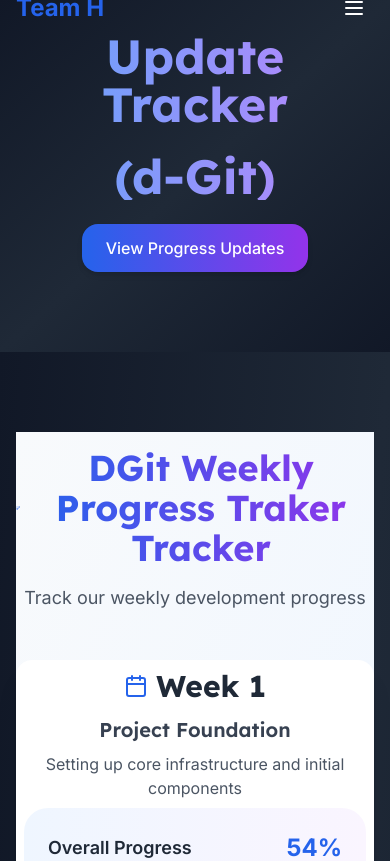
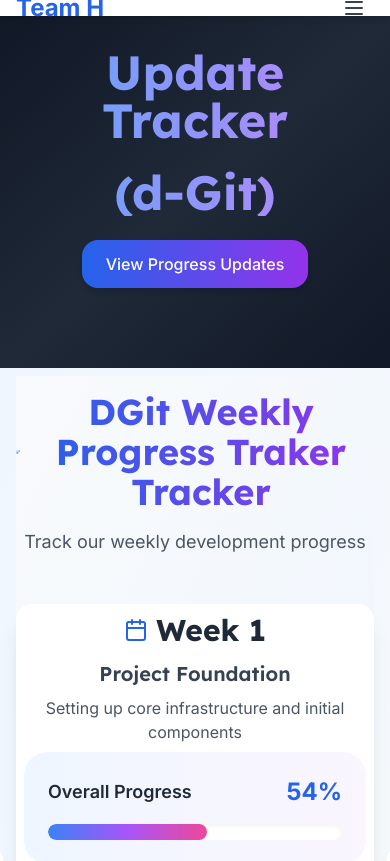
Before and after one commit to mohitmehta60/TeamH_Update_Tracker, a React (Vite) app: page / in a window 390 px wide. Shown: the top 861 px of the page. Built offline with nearby package versions, Linux system fonts and the light colour scheme.

Commit message:
Remove Error Related to UI

```diff
--- a/src/App.jsx
+++ b/src/App.jsx
@@ -55,16 +55,27 @@ function App() {
   return (
     <div className="min-h-screen flex flex-col bg-gray-900">
       <Header />
-      <main className="flex-grow">
+      <main className="mt-16 md:mt-20">
         <ProjectOverview />
+        <section
+          id="weekly-progress"
+          className="py-8 bg-gradient-to-br from-blue-50 to-slate-50"
+        >
+          <div className="container mx-auto px-4">
+            <motion.div
+              initial={{ opacity: 0, y: 20 }}
+              whileInView={{ opacity: 1, y: 0 }}
+              transition={{ duration: 0.6 }}
+              viewport={{ once: true }}
+            ></motion.div>
+            <WeeklyProgressTracker />
+          </div>
+        </section>
         <section
           id="team"
           className="py-20 bg-gradient-to-br from-gray-900 via-gray-800 to-gray-900"
         >
           <div className="container mx-auto px-4">
-            <div className="pb-[55px]">
-              <WeeklyProgressTracker />
-            </div>
             <motion.div
               initial={{ opacity: 0, y: 20 }}
               whileInView={{ opacity: 1, y: 0 }}
--- a/src/components/Header.jsx
+++ b/src/components/Header.jsx
@@ -1,35 +1,38 @@
-import { useState, useEffect } from 'react'
-import { motion } from 'framer-motion'
+import { motion } from "framer-motion";
 
 const Header = () => {
-  const [scrolled, setScrolled] = useState(false)
-
-  useEffect(() => {
-    const handleScroll = () => {
-      const isScrolled = window.scrollY > 10
-      if (isScrolled !== scrolled) {
-        setScrolled(isScrolled)
+  // Generalized scroll handler
+  const handleNavClick = (e, sectionId) => {
+    e.preventDefault();
+    if (sectionId === "home") {
+      window.scrollTo({ top: 0, behavior: "smooth" });
+    } else {
+      const section = document.getElementById(sectionId);
+      if (section) {
+        section.scrollIntoView({ behavior: "smooth" });
       }
     }
-
-    window.addEventListener('scroll', handleScroll)
-    return () => {
-      window.removeEventListener('scroll', handleScroll)
-    }
-  }, [scrolled])
+  };
 
   const navLinks = [
-    { name: 'Home', href: '#' },
-    { name: 'Team', href: '#team' },
-    { name: 'Updates', href: '#updates' },
-    { name: 'GitHub', href: 'https://github.com/Nakulsaini07-coder/TeamH_Update_Tracker' }
-  ]
+    { name: "Home", href: "#", onClick: (e) => handleNavClick(e, "home") },
+    {
+      name: "Weekly Progress",
+      href: "#weekly-progress",
+      onClick: (e) => handleNavClick(e, "weekly-progress"),
+    },
+    { name: "Team", href: "#team", onClick: (e) => handleNavClick(e, "team") },
+    { name: "Updates", href: "#updates", onClick: (e) => handleNavClick(e, "updates") },
+    {
+      name: "GitHub",
+      href: "https://github.com/Nakulsaini07-coder/TeamH_Update_Tracker",
+      // No onClick for external link
+    },
+  ];
 
   return (
     <motion.header
-      className={`fixed top-0 left-0 right-0 z-50 transition-all duration-300 ${
-        scrolled ? 'bg-white shadow-md' : 'bg-transparent'
-      }`}
+      className="fixed top-0 left-0 right-0 z-50 bg-white shadow-md transition-all duration-300"
       initial={{ y: -100 }}
       animate={{ y: 0 }}
       transition={{ duration: 0.5 }}
@@ -43,7 +46,7 @@ const Header = () => {
             transition={{ delay: 0.2 }}
           >
             <a href="#" className="flex items-center">
-              <span className={`text-2xl font-bold ${scrolled ? 'text-primary-600' : 'text-primary-600'}`}>
+              <span className="text-2xl font-bold text-primary-600">
                 Team H
               </span>
             </a>
@@ -54,14 +57,15 @@ const Header = () => {
               <motion.a
                 key={link.name}
                 href={link.href}
-                className={`text-sm font-medium transition-colors ${
-                  scrolled ? 'text-gray-700 hover:text-primary-600' : 'text-gray-800 hover:text-primary-500'
-                }`}
+                onClick={link.onClick}
+                className="text-sm font-medium transition-colors text-gray-700 hover:text-primary-600"
                 initial={{ opacity: 0 }}
                 animate={{ opacity: 1 }}
                 transition={{ delay: 0.2 + index * 0.1 }}
                 whileHover={{ scale: 1.05 }}
                 whileTap={{ scale: 0.95 }}
+                target={link.name === "GitHub" ? "_blank" : undefined}
+                rel={link.name === "GitHub" ? "noopener noreferrer" : undefined}
               >
                 {link.name}
               </motion.a>
@@ -69,16 +73,27 @@ const Header = () => {
           </nav>
 
           <div className="md:hidden">
-            <button className={`p-2 focus:outline-none ${scrolled ? 'text-gray-700' : 'text-white'}`}>
-              <svg xmlns="http://www.w3.org/2000/svg" className="h-6 w-6" fill="none" viewBox="0 0 24 24" stroke="currentColor">
-                <path strokeLinecap="round" strokeLinejoin="round" strokeWidth={2} d="M4 6h16M4 12h16M4 18h16" />
+            <button className="p-2 focus:outline-none text-gray-700">
+              <svg
+                xmlns="http://www.w3.org/2000/svg"
+                className="h-6 w-6"
+                fill="none"
+                viewBox="0 0 24 24"
+                stroke="currentColor"
+              >
+                <path
+                  strokeLinecap="round"
+                  strokeLinejoin="round"
+                  strokeWidth={2}
+                  d="M4 6h16M4 12h16M4 18h16"
+                />
               </svg>
             </button>
           </div>
         </div>
       </div>
     </motion.header>
-  )
-}
+  );
+};
 
-export default Header
+export default Header;
```
